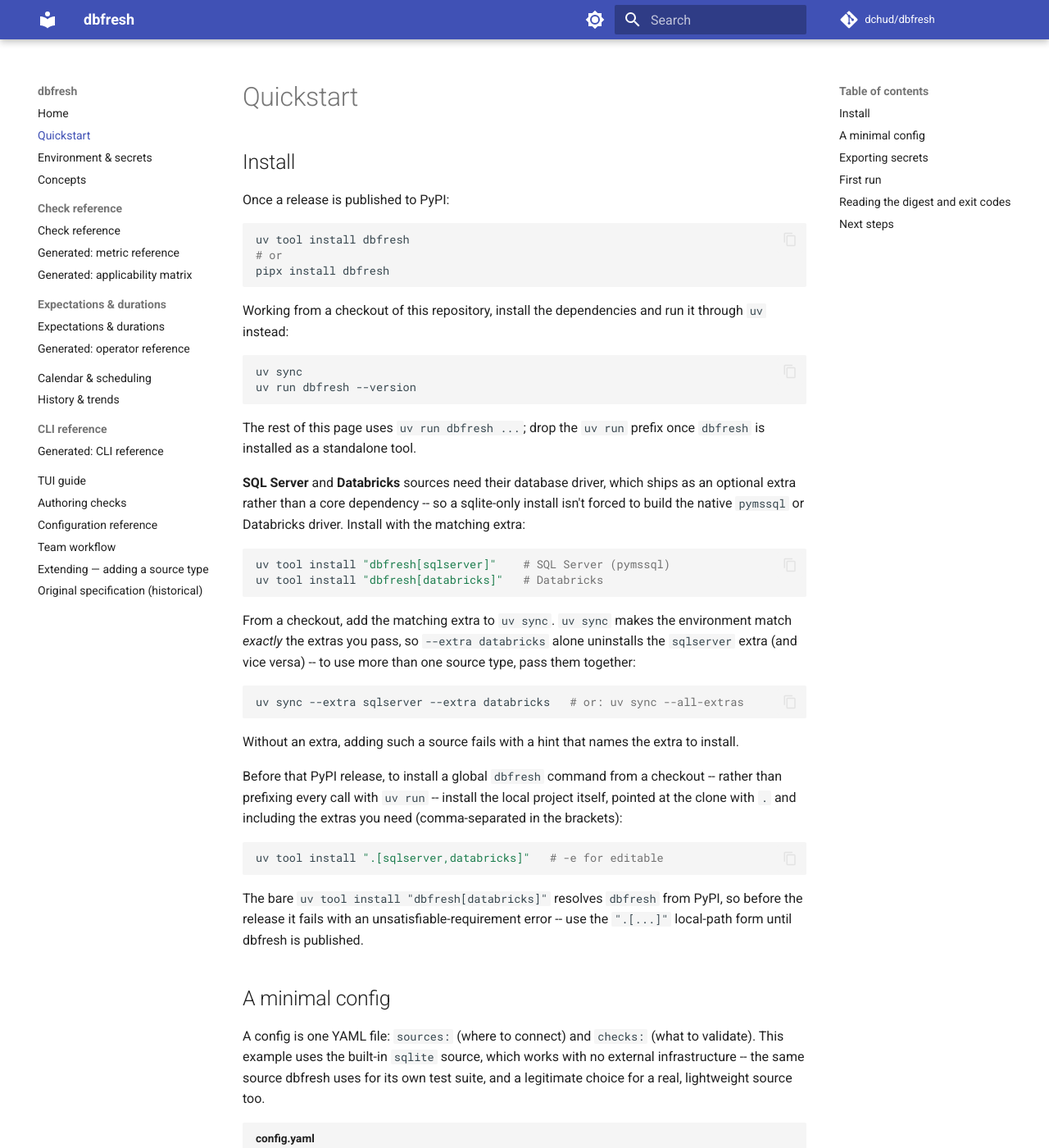
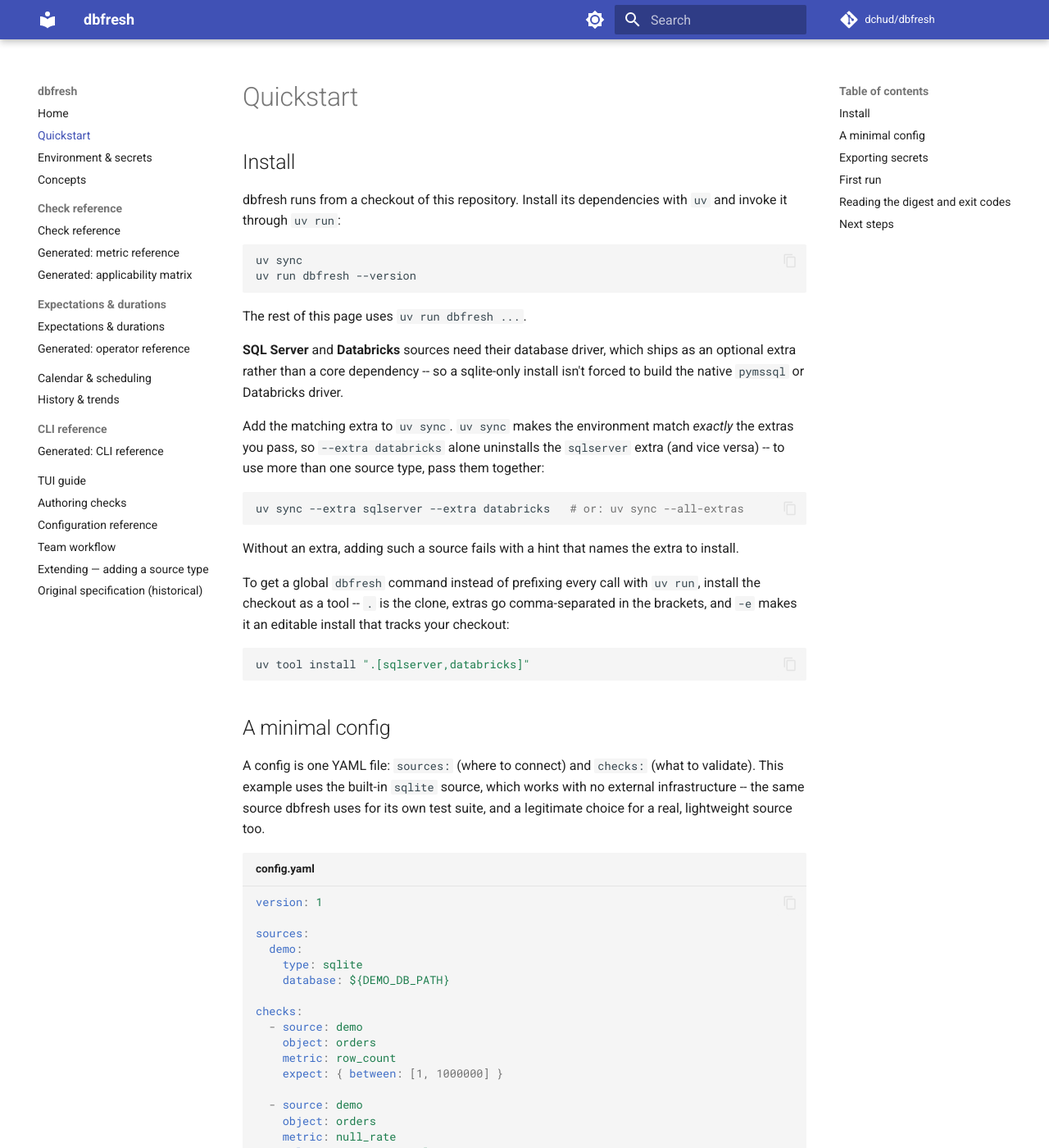
Before and after one commit to dchud/dbfresh, an MkDocs documentation site: the page built from docs/quickstart.md, in a window 1280 px wide and 1400 px high. Shown: the whole window at 82% size. Built offline with MkDocs 1.6.1 and Material for MkDocs 9.7.7, drawn with Linux system fonts in a browser that asks for light colours; comment, search, counter and statistics services are not loaded.

Commit message:
Describe running from a checkout, not a PyPI release
Rewrite the Install docs (quickstart + README) to describe only the
checkout install that exists today, dropping references to an
unplanned PyPI release (uv tool install dbfresh / pipx, 'once
published', 'before that PyPI release').

````diff
--- a/docs/quickstart.md
+++ b/docs/quickstart.md
@@ -2,39 +2,24 @@
 
 ## Install
 
-Once a release is published to PyPI:
-
-```bash
-uv tool install dbfresh
-# or
-pipx install dbfresh
-```
-
-Working from a checkout of this repository, install the dependencies and run
-it through `uv` instead:
+dbfresh runs from a checkout of this repository. Install its dependencies
+with `uv` and invoke it through `uv run`:
 
 ```bash
 uv sync
 uv run dbfresh --version
 ```
 
-The rest of this page uses `uv run dbfresh ...`; drop the `uv run` prefix
-once `dbfresh` is installed as a standalone tool.
+The rest of this page uses `uv run dbfresh ...`.
 
 **SQL Server** and **Databricks** sources need their database driver, which
 ships as an optional extra rather than a core dependency -- so a sqlite-only
 install isn't forced to build the native `pymssql` or Databricks driver.
-Install with the matching extra:
 
-```bash
-uv tool install "dbfresh[sqlserver]"    # SQL Server (pymssql)
-uv tool install "dbfresh[databricks]"   # Databricks
-```
-
-From a checkout, add the matching extra to `uv sync`. `uv sync` makes the
-environment match *exactly* the extras you pass, so `--extra databricks`
-alone uninstalls the `sqlserver` extra (and vice versa) -- to use more than
-one source type, pass them together:
+Add the matching extra to `uv sync`. `uv sync` makes the environment match
+*exactly* the extras you pass, so `--extra databricks` alone uninstalls the
+`sqlserver` extra (and vice versa) -- to use more than one source type, pass
+them together:
 
 ```bash
 uv sync --extra sqlserver --extra databricks   # or: uv sync --all-extras
@@ -43,18 +28,14 @@
 Without an extra, adding such a source fails with a hint that names the
 extra to install.
 
-Before that PyPI release, to install a global `dbfresh` command from a
-checkout -- rather than prefixing every call with `uv run` -- install the
-local project itself, pointed at the clone with `.` and including the
-extras you need (comma-separated in the brackets):
+To get a global `dbfresh` command instead of prefixing every call with
+`uv run`, install the checkout as a tool -- `.` is the clone, extras go
+comma-separated in the brackets, and `-e` makes it an editable install that
+tracks your checkout:
 
 ```bash
-uv tool install ".[sqlserver,databricks]"   # -e for editable
+uv tool install ".[sqlserver,databricks]"
 ```
-
-The bare `uv tool install "dbfresh[databricks]"` resolves `dbfresh` from
-PyPI, so before the release it fails with an unsatisfiable-requirement
-error -- use the `".[...]"` local-path form until dbfresh is published.
 
 ## A minimal config
 
````
Also changed, not shown: README.md (+6 -9 lines).
